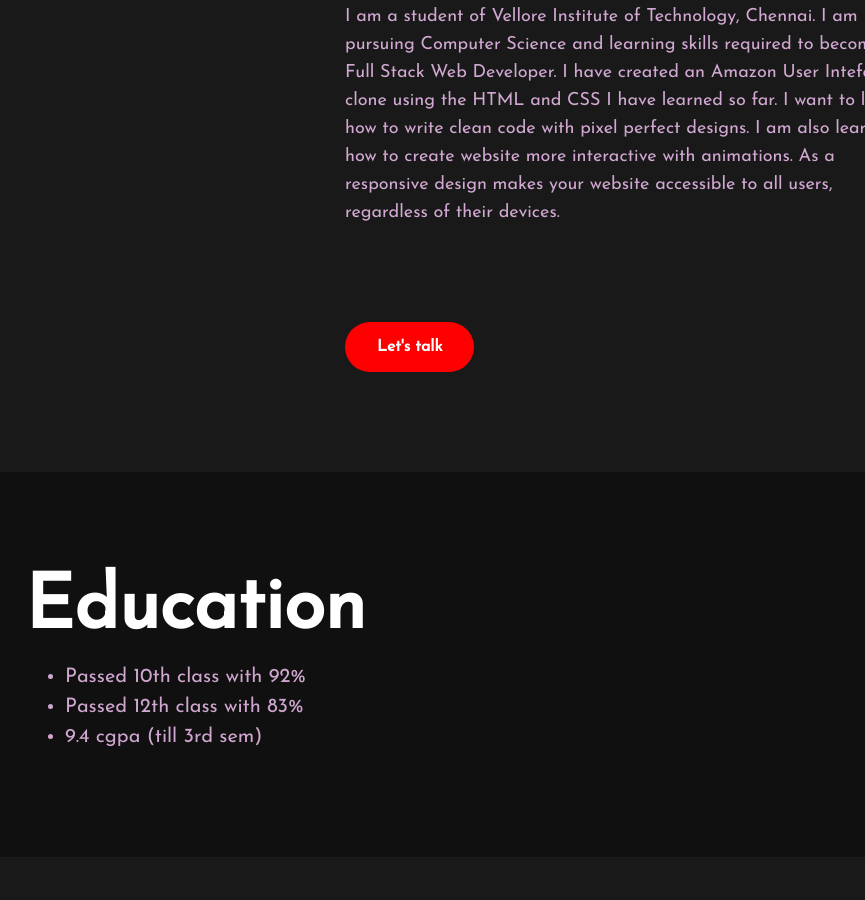
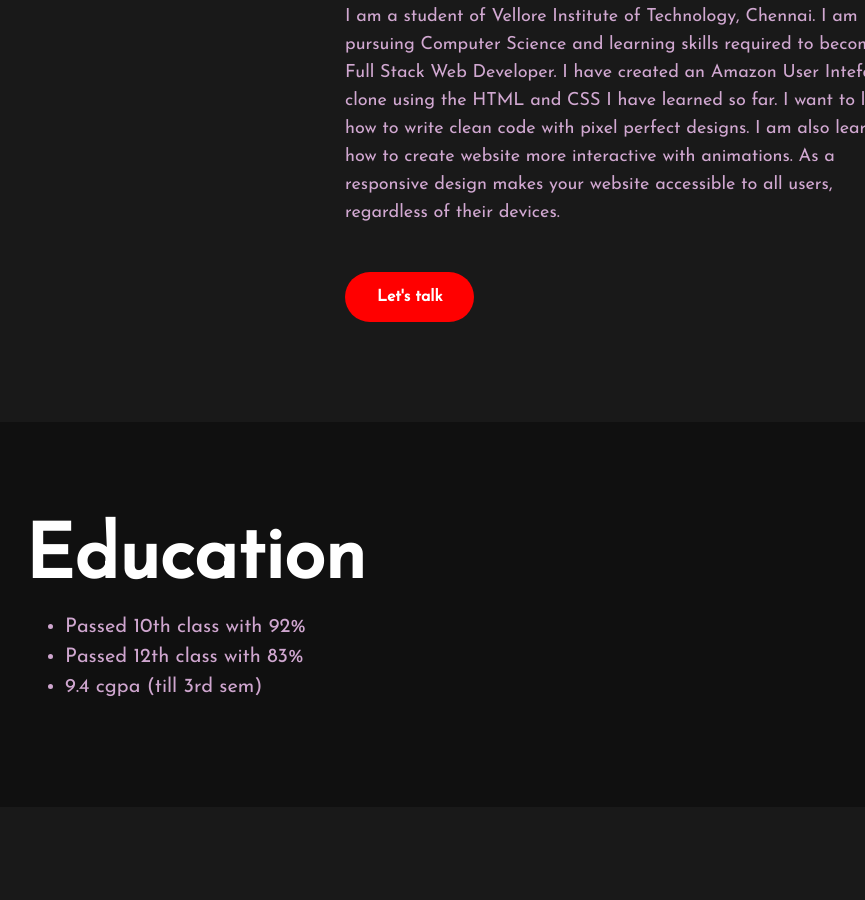
Before and after one commit to nishitostwal1010/private_Portfolio, a plain HTML site: page index.html in a window 1280 px wide. Shown: the part 1042-1942 px from the top of the page, without its empty margins (167-1032 px from the left). Drawn offline with Linux system fonts and the light colour scheme.

Commit message:
Update style.css

```diff
--- a/style.css
+++ b/style.css
@@ -229,7 +229,7 @@ nav {
     color: black;
 }
 
-#button2 {
+#submit1 {
     margin-top: 50px;
 }
 
```
